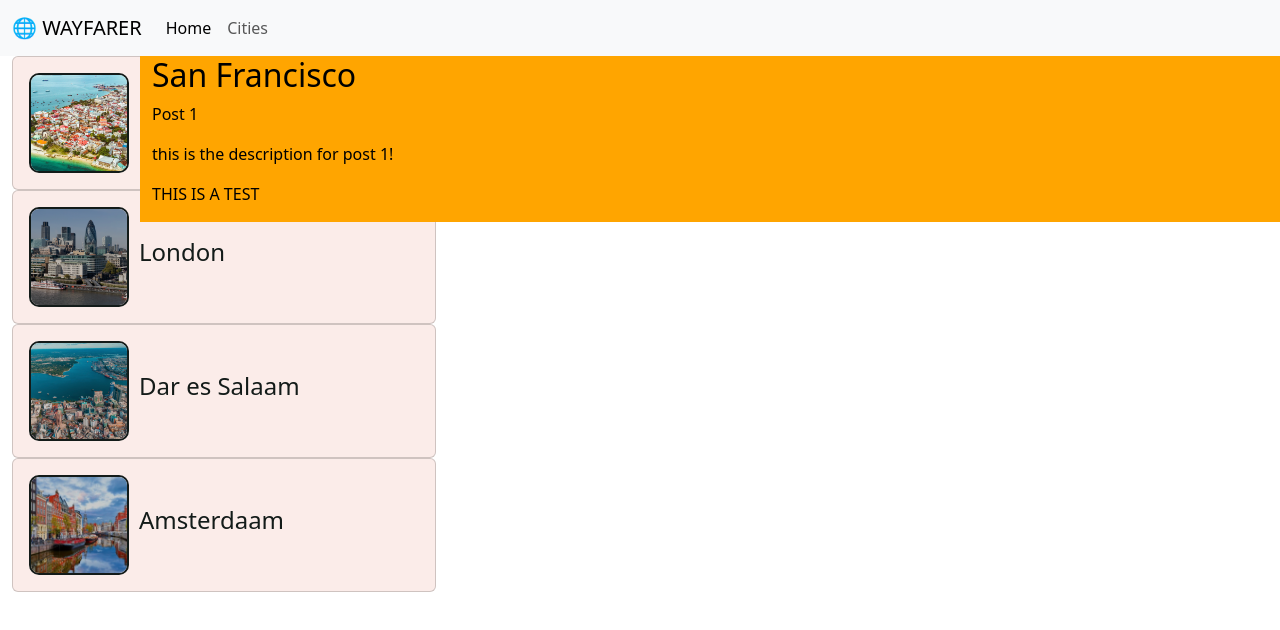
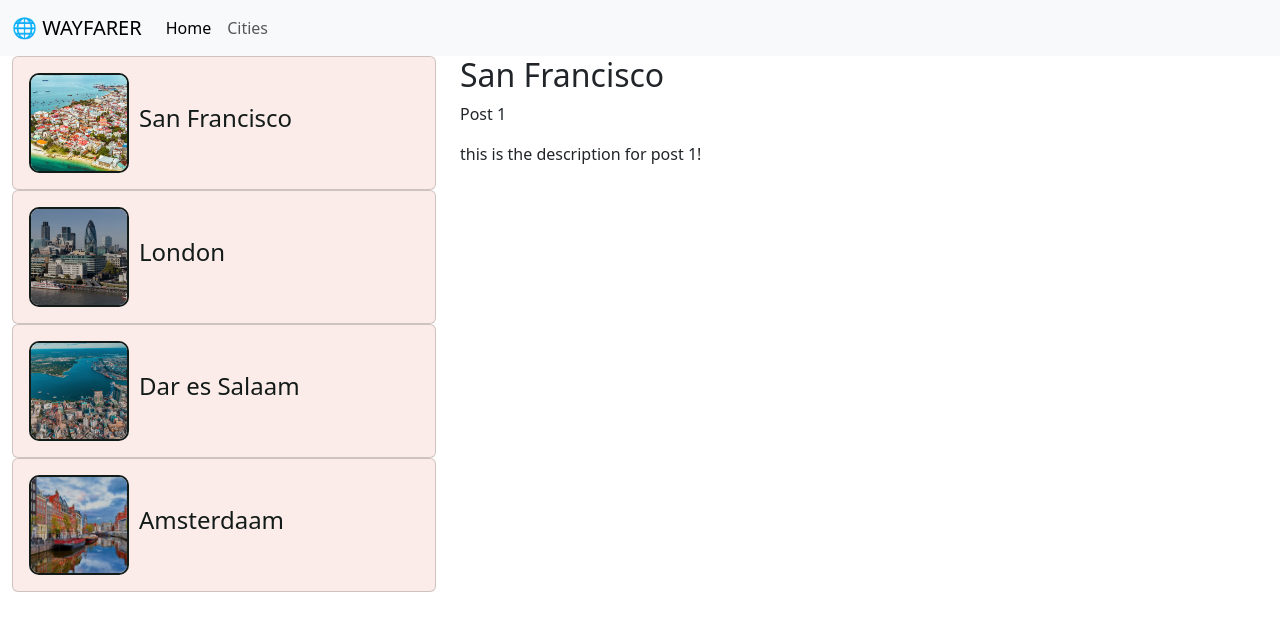
Before and after one commit to woodsdeshe/wayfarer, an Angular app: page /cities/1/posts/1 in a window 1280 px wide. Shown: the top 630 px of the page. Built offline with nearby package versions, Linux system fonts and the light colour scheme.

Commit message:
pushed CSS

```diff
--- a/src/app/show-page/show-page.component.css
+++ b/src/app/show-page/show-page.component.css
@@ -1,7 +1,6 @@
 .container{
-    background-color: orange;
-    color: black;
     position: absolute;
-    top:50%;
+    width:65%;
+    top:0;
     right:0;
 }
--- a/src/app/show-page/show-page.component.html
+++ b/src/app/show-page/show-page.component.html
@@ -2,6 +2,5 @@
 <h2>{{ city.name }}</h2>
 <p>{{ post.title }}</p>
 <p>{{ post.description }}</p>
-<p>THIS IS A TEST</p>
 <router-outlet></router-outlet>
 </div>
```
